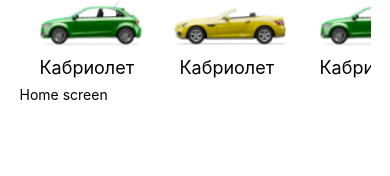
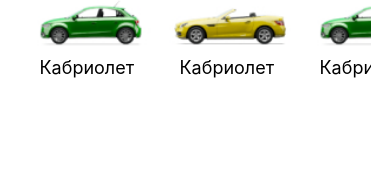
Before and after one commit to Baytik/test-projecy, a React Native app: screen /Home in a window 390 px wide. Shown: the part 132-308 px from the top of the page. Built offline with nearby package versions, Linux system fonts and the light colour scheme.

Commit message:
add parameters

```diff
--- a/Containers/Home.js
+++ b/Containers/Home.js
@@ -25,9 +25,6 @@ const Home = () => {
             image: require('../Images/image-16.jpg')
           }]}
         />
-        <View>
-          <Text>Home screen</Text>
-        </View>
       </ScrollView>
       <Footer/>
     </View>
```
Also changed, not shown: Containers/Parameters.js (added, +12 -0 lines).
